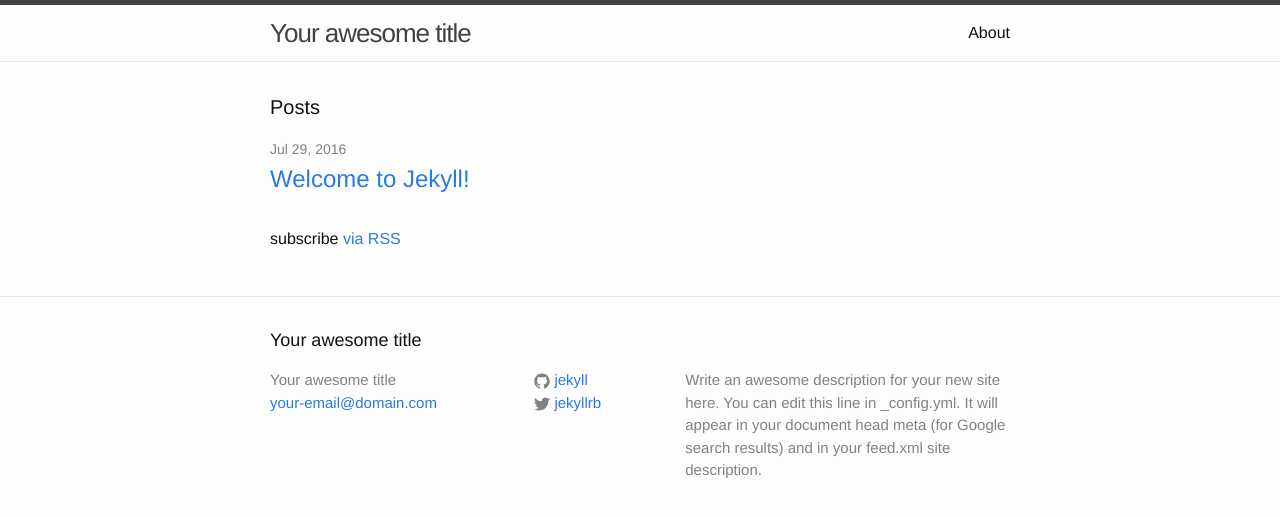
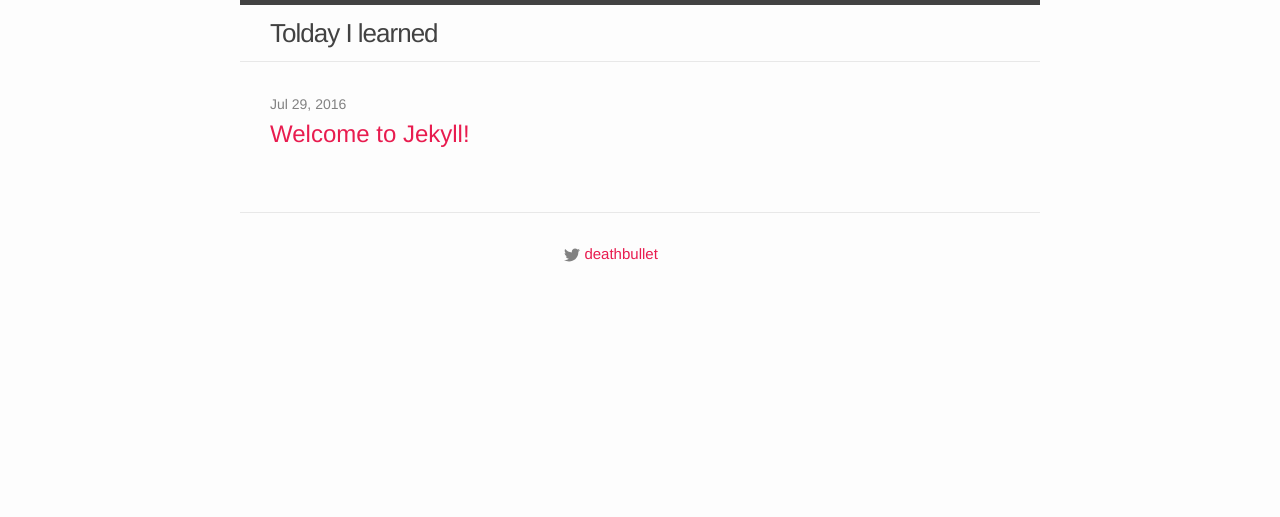
Before and after one commit to darshanime/til, a Jekyll site: the page built from index.html, in a window 1280 px wide. Shown: the top 517 px of the page. Built offline with Jekyll 4.4.1, drawn with Linux system fonts in a browser that asks for light colours.

Commit message:
personlaized the site

```diff
--- a/_config.yml
+++ b/_config.yml
@@ -6,16 +6,14 @@
 # 'jekyll serve'. If you change this file, please restart the server process.
 
 # Site settings
-title: Your awesome title
-email: your-email@domain.com
+title: Tolday I learned
+email: deathbullet@gmail.com
 description: > # this means to ignore newlines until "baseurl:"
-  Write an awesome description for your new site here. You can edit this
-  line in _config.yml. It will appear in your document head meta (for
-  Google search results) and in your feed.xml site description.
+  I write code. Which is fun.
 baseurl: "" # the subpath of your site, e.g. /blog
-url: "http://yourdomain.com" # the base hostname & protocol for your site
-twitter_username: jekyllrb
-github_username:  jekyll
+url: "http://darshanime.github.io" # the base hostname & protocol for your site
+twitter_username: deathbullet
+github_username:  darshanime
 
 # Build settings
 markdown: kramdown
--- a/_includes/footer.html
+++ b/_includes/footer.html
@@ -1,35 +1,19 @@
 <footer class="site-footer">
 
   <div class="wrapper">
-
-    <h2 class="footer-heading">{{ site.title }}</h2>
-
     <div class="footer-col-wrapper">
       <div class="footer-col footer-col-1">
-        <ul class="contact-list">
-          <li>{{ site.title }}</li>
-          <li><a href="mailto:{{ site.email }}">{{ site.email }}</a></li>
-        </ul>
       </div>
 
       <div class="footer-col footer-col-2">
-        <ul class="social-media-list">
-          {% if site.github_username %}
-          <li>
-            {% include icon-github.html username=site.github_username %}
-          </li>
-          {% endif %}
-
-          {% if site.twitter_username %}
-          <li>
-            {% include icon-twitter.html username=site.twitter_username %}
-          </li>
-          {% endif %}
+        {% if site.twitter_username %}
+        <ul>
+          {% include icon-twitter.html username=site.twitter_username %}
         </ul>
+        {% endif %}
       </div>
 
       <div class="footer-col footer-col-3">
-        <p>{{ site.description }}</p>
       </div>
     </div>
 
--- a/_includes/head.html
+++ b/_includes/head.html
@@ -7,6 +7,7 @@
   <meta name="description" content="{% if page.excerpt %}{{ page.excerpt | strip_html | strip_newlines | truncate: 160 }}{% else %}{{ site.description }}{% endif %}">
 
   <link rel="stylesheet" href="{{ "/css/main.css" | prepend: site.baseurl }}">
+  <link rel="stylesheet" href="{{ "/css/style.css" | prepend: site.baseurl }}">
   <link rel="canonical" href="{{ page.url | replace:'index.html','' | prepend: site.baseurl | prepend: site.url }}">
   <link rel="alternate" type="application/rss+xml" title="{{ site.title }}" href="{{ "/feed.xml" | prepend: site.baseurl | prepend: site.url }}">
 </head>
--- /dev/null
+++ b/css/style.css
@@ -0,0 +1,29 @@
+@import 'https://fonts.googleapis.com/css?family=Roboto:300,400,500';
+
+body {
+  margin: 0 auto;
+  max-width: 50em;
+  font-family: "Ubuntu", "Helvetica", "Arial", sans-serif;
+  line-height: 1.5;
+}
+
+h1,
+h2,
+strong {
+  color: #333;
+}
+
+pre {
+    padding: 1em;
+    border-left: 2px solid #69c;
+}
+
+a {
+  color: #e81c4f;
+}
+
+header h1 {
+  color: white;
+  font-size: 2.5em;
+  font-weight: 300;
+}
--- a/index.html
+++ b/index.html
@@ -3,8 +3,6 @@ layout: default
 ---
 
 <div class="home">
-
-  <h1 class="page-heading">Posts</h1>
 
   <ul class="post-list">
     {% for post in site.posts %}
@@ -18,6 +16,4 @@ layout: default
     {% endfor %}
   </ul>
 
-  <p class="rss-subscribe">subscribe <a href="{{ "/feed.xml" | prepend: site.baseurl }}">via RSS</a></p>
-
 </div>
```
Also changed, not shown: about.md (deleted, +0 -15 lines), style.css (deleted, +0 -86 lines).
